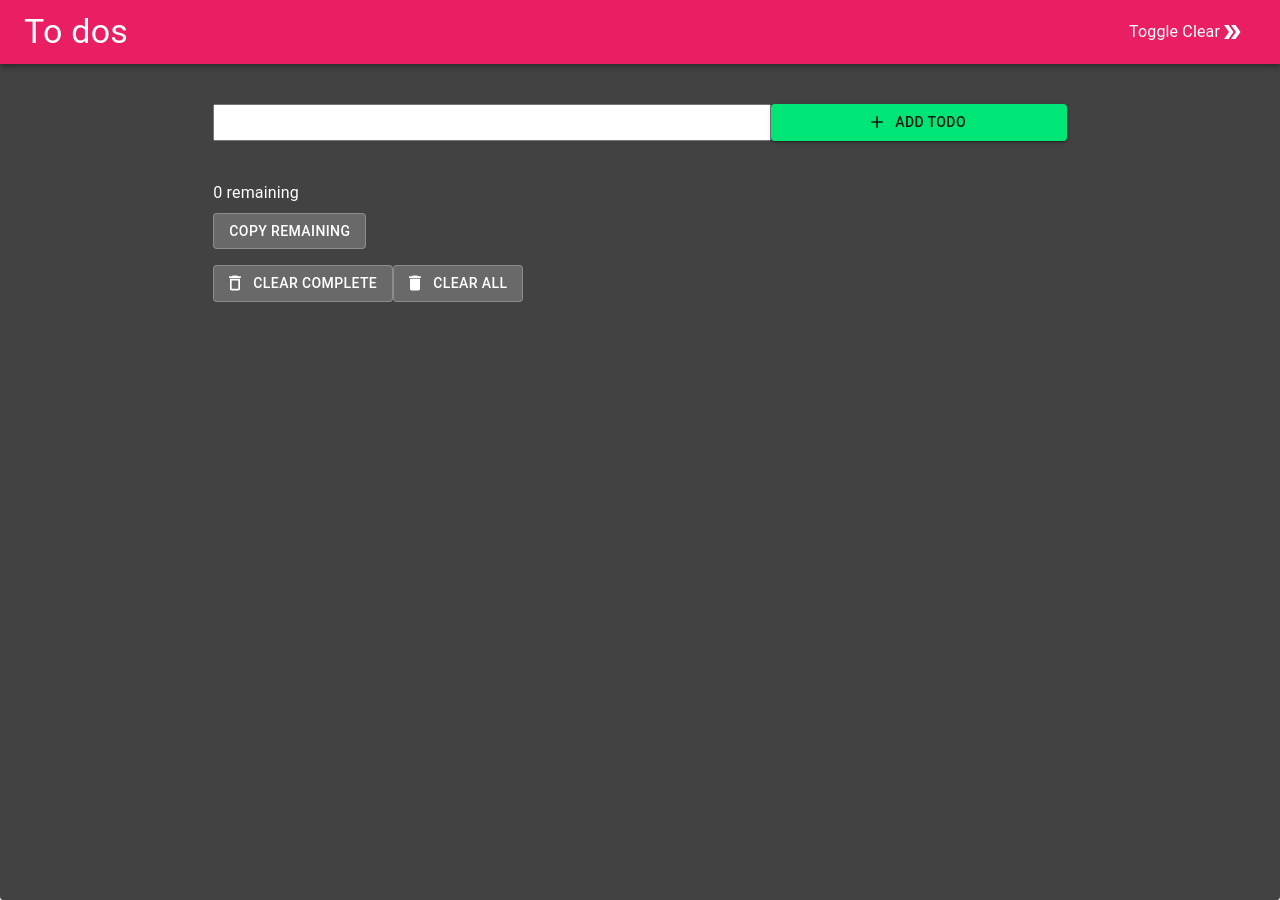
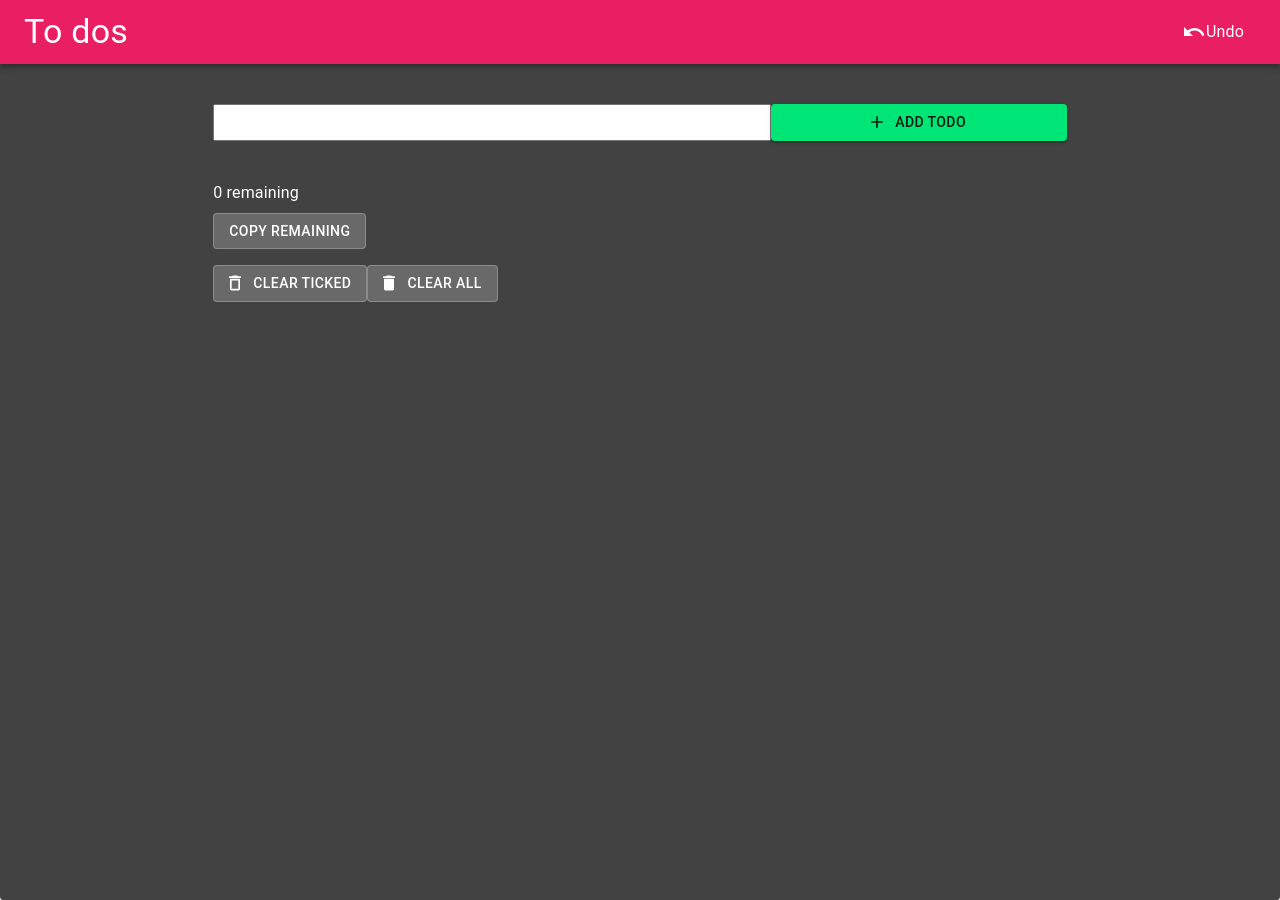
Before and after one commit to SilvaTN/react-list, a React (Create React App) app: page / in a window 1280 px wide. Built offline with nearby package versions, Linux system fonts and the light colour scheme.

Commit message:
added undo button. removed toggle clear button

```diff
--- a/src/App.js
+++ b/src/App.js
@@ -1,3 +1,8 @@
+// Allow double tap to change item name, if you wanna edit the quantities for example. You click out of the item to save. If you leave the item blank, it is deleted when you click out of it.
+// maintain a history. Each time you paste more than 3 items at a time into the todo list, and each time you delete/remove something, we save the list right before completing that particular action. Keep track of the last 10 of these actions.
+
+
+
 import React, { useState, useRef, useEffect } from 'react'
 import './App.css'
 import TodoList from './TodoList'
@@ -7,19 +12,23 @@ import Header from "./Header";
 import AddIcon from '@material-ui/icons/Add';
 import ClearButtons from "./ClearButtons"
 
-
+//aaaaaaaaa
+//this was before i made a proper history
 
 const LOCAL_STORAGE_KEY = 'todoApp.todos';
 
 function App() {
 
   const [todos, setTodos] = useState([]);
-  const [canDelete, setCanDelete] = useState(false);
-  const todoNameRef = useRef(); //will give us access to input element
+  const [todoHistory, setTodoHistory] = useState([]);
+  const nameRef = useRef(); //will give us access to input element
 
   useEffect(() => {
     const storedTodos = JSON.parse(localStorage.getItem(LOCAL_STORAGE_KEY));
-    if (storedTodos) setTodos(storedTodos);
+    if (storedTodos) {
+      setTodos(storedTodos);
+      // setTodoHistory(storedTodos);
+    }
   }, [])
 
   useEffect(() => {
@@ -34,22 +43,29 @@ function App() {
   }
 
   function handleAddTodo(eventProperty) {
+    setTodoHistory([...todoHistory, todos]);
     //.current.value is the name of whatever element we are currently referencing
-    const name = todoNameRef.current.value;
+    const name = nameRef.current.value;
     if (name === '') return;
     setTodos(prevTodos => {
       return [...prevTodos, { id: uuidv4(), name: name, complete: false}]
     })
-    todoNameRef.current.value = null;
+    nameRef.current.value = null;
   }
 
   function handleClearDoneTodos() {
-    console.log("canDelete is: " + canDelete);
+    setTodoHistory([...todoHistory, todos]);
+    console.log("the todo history is: " + todos);
     const newTodos = todos.filter(todo => !todo.complete);
-    setTodos(newTodos);
+    if (todos.length !== newTodos) {
+      setTodos(newTodos);
+    }
   }
 
   function handleClearAllTodos() {
+    console.log("the todos are: " + todos);
+    setTodoHistory([...todoHistory, todos]);
+    console.log("the todo history is: " + todos);
     setTodos([]);
   }
 
@@ -62,11 +78,12 @@ function App() {
     navigator.clipboard.readText().then(
       clipText => {
         addPastedList(clipText);
+        setTodoHistory([...todoHistory, todos]);
       });
   }
 
   function addPastedList(clipText) {
-    todoNameRef.current.value = null;
+    nameRef.current.value = null;
     if (clipText.trim() === "") {
       console.log("There was nothing to paste");
       return;
@@ -103,13 +120,13 @@ function App() {
     <Paper style={{minHeight: "100vh", paddingBottom: "100px"}}>
     <Grid container direction="column">
       <Grid item>
-        <Header  canDelete={canDelete} setCanDelete={setCanDelete} />
+        <Header todoHistory={todoHistory} setTodoHistory={setTodoHistory} setTodos={setTodos} />
       </Grid>
       <Grid item container>
         <Grid item xs={1} sm={2} />
         <Grid item xs={10} sm={8}>
           <div style={{display: "flex", marginTop: "5vh", marginBottom: "5vh"}}>
-            <input style={{width: "65%", fontSize: "22px"}} ref={todoNameRef} type="text" onPaste={handlePaste} />
+            <input style={{width: "65%", fontSize: "22px"}} ref={nameRef} type="text" onPaste={handlePaste} />
             <Button  style={{width: "35%"}} variant="contained" color="secondary"  startIcon={<AddIcon />} onClick={handleAddTodo}>Add Todo</Button>
           </div>
 
@@ -118,7 +135,7 @@ function App() {
           <Button style={{backgroundColor: "#696969"}} variant="outlined" onClick={handleCopyList}>Copy Remaining</Button>
 
 {/* in the options, you can clear all and clear complete items */}
-          <ClearButtons handleClearAllTodos={handleClearAllTodos} handleClearDoneTodos={handleClearDoneTodos} canDelete={canDelete} />
+          <ClearButtons handleClearAllTodos={handleClearAllTodos} handleClearDoneTodos={handleClearDoneTodos} />
 
         </Grid>
         <Grid item xs={1} sm={2} />
--- a/src/ClearButtons.jsx
+++ b/src/ClearButtons.jsx
@@ -3,11 +3,11 @@ import DeleteIcon from '@material-ui/icons/Delete';
 import DeleteOutlineIcon from '@material-ui/icons/DeleteOutline';
 import { Button, Grid} from "@material-ui/core";
 
-function ClearButtons({handleClearDoneTodos, handleClearAllTodos, canDelete}) {
+function ClearButtons({handleClearDoneTodos, handleClearAllTodos}) {
     return (
         <Grid item container style={{marginTop: "2vh"}} >
-            <Button style={{backgroundColor: "#696969"}} variant="outlined" startIcon={<DeleteOutlineIcon />} disabled={canDelete} onDoubleClick={handleClearDoneTodos}>Clear Complete</Button>
-            <Button style={{backgroundColor: "#696969"}} variant="outlined" startIcon={<DeleteIcon />} disabled={canDelete} onDoubleClick={handleClearAllTodos}>Clear All</Button>
+            <Button style={{backgroundColor: "#696969"}} variant="outlined" startIcon={<DeleteOutlineIcon />} onDoubleClick={handleClearDoneTodos}>Clear Ticked</Button>
+            <Button style={{backgroundColor: "#696969"}} variant="outlined" startIcon={<DeleteIcon />} onDoubleClick={handleClearAllTodos}>Clear All</Button>
         </Grid>
     );
 
--- a/src/Header.jsx
+++ b/src/Header.jsx
@@ -2,20 +2,30 @@ import React from "react";
 import { AppBar, Toolbar, Typography } from "@material-ui/core";
 import MoreVertIcon from '@material-ui/icons/MoreVert';
 import IconButton from '@material-ui/core/IconButton';
-import DoubleArrowIcon from '@material-ui/icons/DoubleArrow';
+import UndoIcon from '@material-ui/icons/Undo';
 
 
 
-const Header = ({canDelete, setCanDelete}) => {
+const Header = ({todoHistory, setTodoHistory, setTodos}) => {
+
+    function handleUndo() {
+        if (todoHistory.length >= 1) {
+            setTodoHistory(todoHistory.slice(0, todoHistory.length - 1));
+            console.log("history is greater than 2");
+            setTodos(todoHistory[todoHistory.length - 1]);
+        }
+
+    }
+
     return (
         // static makes app bar  always be at the top, and prevents other content from being hidden underneath it.
         // If you do this, give a margin of 0 to html body
         <AppBar position="static">
             <Toolbar>
                 <Typography style={{flex: "1"}} variant="h4" >To dos</Typography>
-                <IconButton onDoubleClick={() => setCanDelete(!canDelete)} aria-label="settings">
-                    <Typography variant="body1">Toggle Clear</Typography>
-                    <DoubleArrowIcon fontSize="medium" />
+                <IconButton onDoubleClick={handleUndo} aria-label="undo">
+                    <UndoIcon />
+                    <Typography variant="body1">Undo</Typography>
                 </IconButton>
             </Toolbar>
         </AppBar>
--- a/src/Todo.js
+++ b/src/Todo.js
@@ -1,5 +1,5 @@
 import React from 'react'
-import { Checkbox, InputLabel, Grid } from "@material-ui/core";
+import { Checkbox } from "@material-ui/core";
 
 export default function Todo({ todo, toggleTodo }) {
     function handleTodoClick() {
@@ -14,7 +14,7 @@ export default function Todo({ todo, toggleTodo }) {
             fontSize: "20px"}}>
             <label>
                 <Checkbox checked={todo.complete} onChange={handleTodoClick} />
-                {todo.name}
+                <span>{todo.name}</span>
             </label>
         </div>
     )
--- a/src/index.js
+++ b/src/index.js
@@ -2,11 +2,11 @@ import React from 'react';
 import ReactDOM from 'react-dom';
 import App from './App';
 import { ThemeProvider } from '@material-ui/core/styles';
-import theme from "./theme";
+import darkTheme from "./theme";
 
 ReactDOM.render(
   <React.StrictMode>
-    <ThemeProvider theme={theme}>
+    <ThemeProvider theme={darkTheme}>
       <App />
     </ThemeProvider>
 
```
